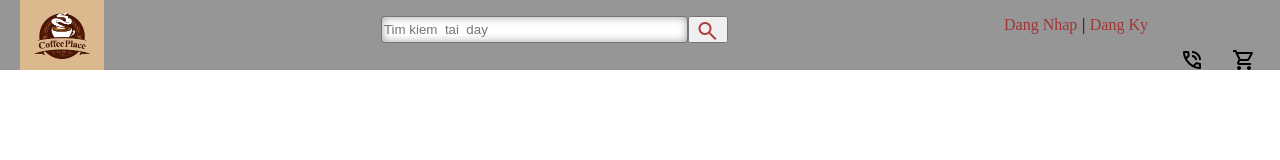
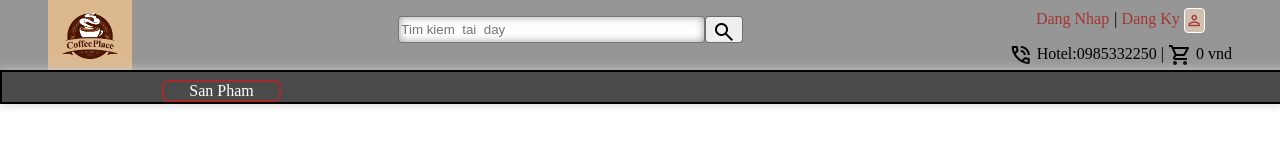
Before and after one commit to tutran56/BTL-Web, a plain HTML site: page Coffee.html in a window 1280 px wide. Drawn offline with nearby package versions, Linux system fonts and the light colour scheme.

Commit message:
thieu  position

```diff
--- a/Coffee.css
+++ b/Coffee.css
@@ -1,8 +1,10 @@
+/*  phan  body///////////////////////////////////////////////// */
 body{
      box-sizing: border-box;
      padding: 0; margin:  0;
      background-color: white;
 }
+/*  phan  top dau///////////////////////////////////////////////// */
 .top{
      background-color: rgba(0, 0, 0, 0.412);
      height:  70px;
@@ -10,7 +12,7 @@ body{
      display: flex;
 }
 .logo{
-     padding-left: 20px;
+     padding-left: 3em;
      height: 70px;
      width: auto;
 }
@@ -26,10 +28,14 @@ body{
      border-radius: 4px;
      box-shadow: inset  0 0 8px #9e9e9e;
 }
+span#btn_search_material{
+     color: black;
+}
 button#btn_search{
      height: 2em;
      width: auto;
-
+     border: 1px solid rgba(0, 0, 0, 0.536);
+     border-radius: 4px;
 }
 a{
      text-decoration: none;
@@ -40,13 +46,42 @@ i{
      font-weight: 20px;
 }
 .login_res{
-     margin-right: 2em;
-     margin-top: 1em;
+     margin-right: 3em;
+     margin-top: 0.5em;
+     text-align: center;
+
+}
+#person.material-symbols-outlined{
+     font-size: 19px;
+     border: 1px solid white;
+     background-color: rgba(255, 228, 196, 0.547);
+     border-radius: 4px;
+}
+span.material-symbols-outlined{
+     vertical-align: middle;
+     line-height: normal;
 }
 .right{
+     display: inline-block;
+     padding-top: 0.5em;
 
 }
-#right.material-symbols-outlined{
-     margin-right: 1em;
-     padding-top:  2em;
+/*  den phan meneu //////////////////////////////////////////////////////////////// */
+.nav{
+     display: inline-block;
+     border: 2px solid black;
+     box-shadow: 0 0 10px #ccc;
+     width: 100%;height: 30px;
+     background-color: rgba(0, 0, 0, 0.711);
+     /* background-color: rgba(255, 255, 255, 0.207) */
 }
+.sanPham{
+     border: 2px solid brown;
+     border-radius: 6px;
+     width: 9%;height: auto;
+     text-align: center;
+     float: left;
+     margin-left: 10em;
+     margin-top: 0.5em;
+     color: white;
+}
--- a/Coffee.html
+++ b/Coffee.html
@@ -1,6 +1,7 @@
 <!DOCTYPE html>
 <html lang="en">
 <head>
+     <link rel="stylesheet" href="https://fonts.googleapis.com/css2?family=Material+Symbols+Outlined:opsz,wght,FILL,GRAD@24,400,0,0" />
      <link rel="stylesheet" href="https://fonts.googleapis.com/css2?family=Material+Symbols+Outlined:opsz,wght,FILL,GRAD@20..48,100..700,0..1,-50..200" />
      <link rel="stylesheet" href="https://fonts.googleapis.com/css2?family=Material+Symbols+Outlined:opsz,wght,FILL,GRAD@20..48,100..700,0..1,-50..200" />
      <link rel="stylesheet" href="https://fonts.googleapis.com/css2?family=Material+Symbols+Outlined:opsz,wght,FILL,GRAD@24,400,0,0" />
@@ -14,24 +15,35 @@
           <div class="top_pading" id="logo"><a href="Coffee.html"><img src="logo.jpg" alt="img" class="logo"></a></a></div>
           <div class="div_search">
                <input id="inp_search" type="search" placeholder="Tim kiem  tai  day">
-               <button id="btn_search"><a href="Coffee.html"><span class="material-symbols-outlined">
+               <button id="btn_search"><a href="Coffee.html"><span id="btn_search_material" class="material-symbols-outlined">
                     search
                     </span></a></button>
           </div>
           <div class="login_res">
-               <a href="login.html">Dang Nhap</a>
+               <div><a href="login.html">Dang Nhap</a>
                <i> | </i>
                <a href="nhap.html">Dang Ky</a>
+               <a href="canhan.html"><span id="person" class="material-symbols-outlined">
+                    person
+               </span></a>
+
           </div>
           <div class="right">
-               <span id="right" class="material-symbols-outlined">
-               phone_in_talk
+               <span class="material-symbols-outlined">
+                    phone_in_talk
+                    </span>
+               Hotel:0985332250 |
+               <span class="material-symbols-outlined">
+                    shopping_cart
                </span>
-               <span id="right" class="material-symbols-outlined">
-               shopping_cart
-               </span>
+               0 vnd
           </div>
-
+          </div>
+     </div>
+     <div class="nav">
+          <div class="sanPham">
+               San Pham
+          </div>
      </div>
 </body>
 </html>
```
